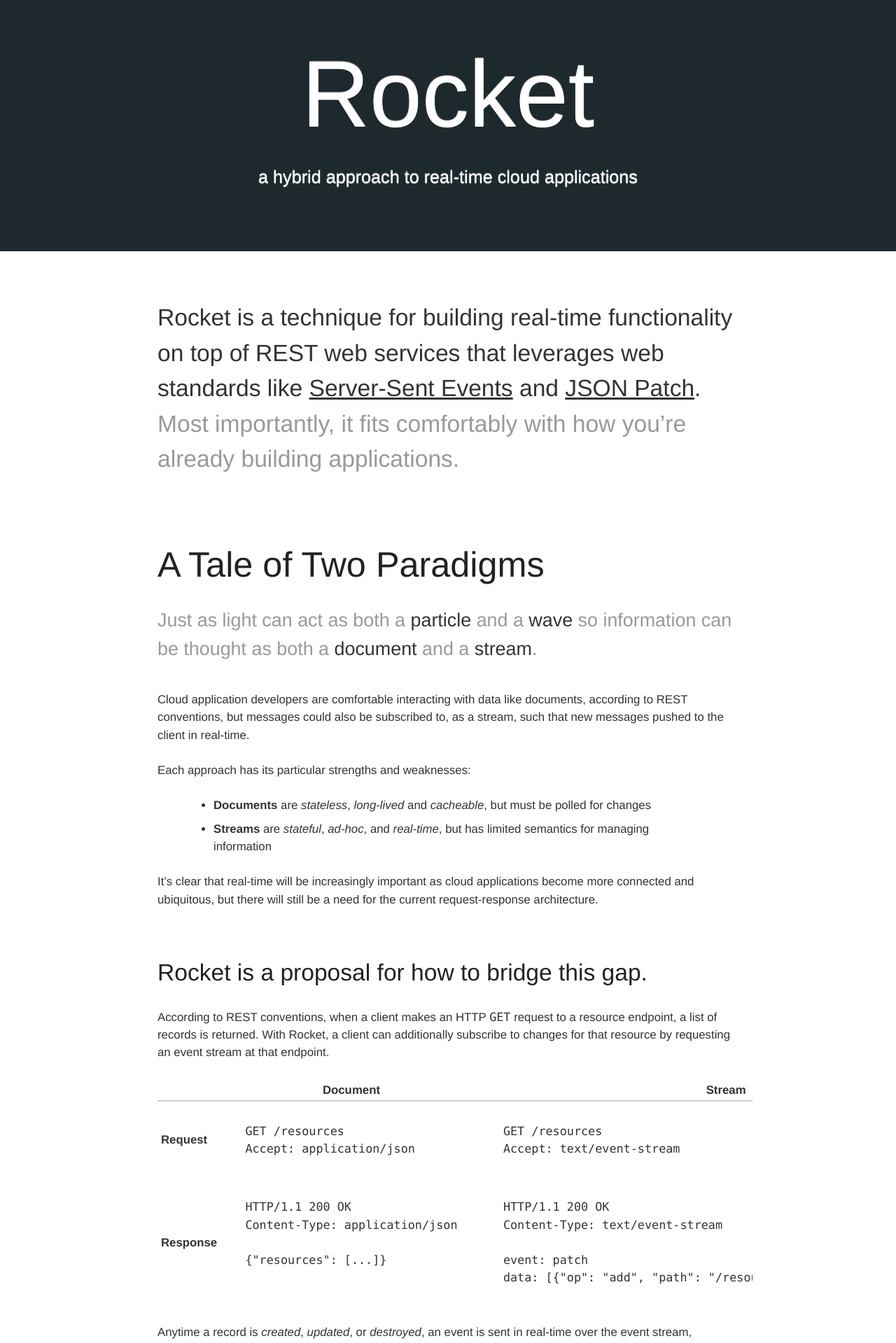
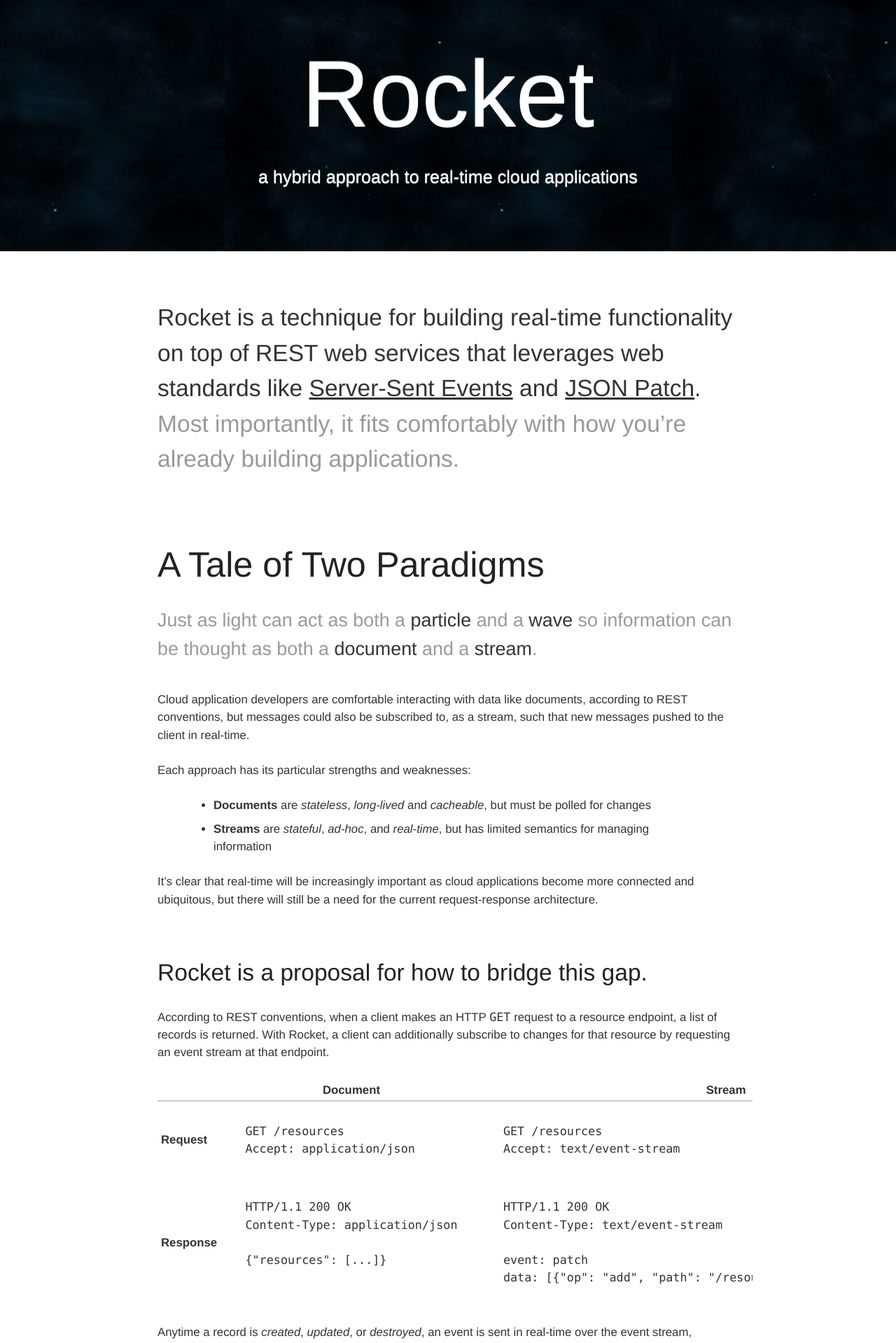
Before and after one commit to johann8384/rocket.github.io, a Jekyll site: the page built from index.md, in a window 1280 px wide. Shown: the top 1919 px of the page at 70% size. Built offline with Jekyll 4.4.1, drawn with Linux system fonts in a browser that asks for light colours; comment, search, counter and statistics services are not loaded.

Commit message:
Re-adding background image

```diff
--- a/css/screen.css
+++ b/css/screen.css
@@ -1080,7 +1080,7 @@ html a {
 /* line 19, ../sass/screen.sass */
 body > header {
   text-shadow: #eeeeee 0px -1px 1px;
-  background: #1e292e center center;
+  background: url(/images/bg.jpg) #1e292e center center;
   background-size: contain;
   padding: 4em 0;
   margin-bottom: 1em;
--- a/sass/screen.sass
+++ b/sass/screen.sass
@@ -18,7 +18,7 @@ html
 
 body > header
   +text-shadow(#eee 0px -1px 1px)
-  background: #1e292e center center
+  background: url(/images/bg.jpg) #1e292e center center
   background-size: contain
   padding: 4em 0
   margin-bottom: 1em
```
